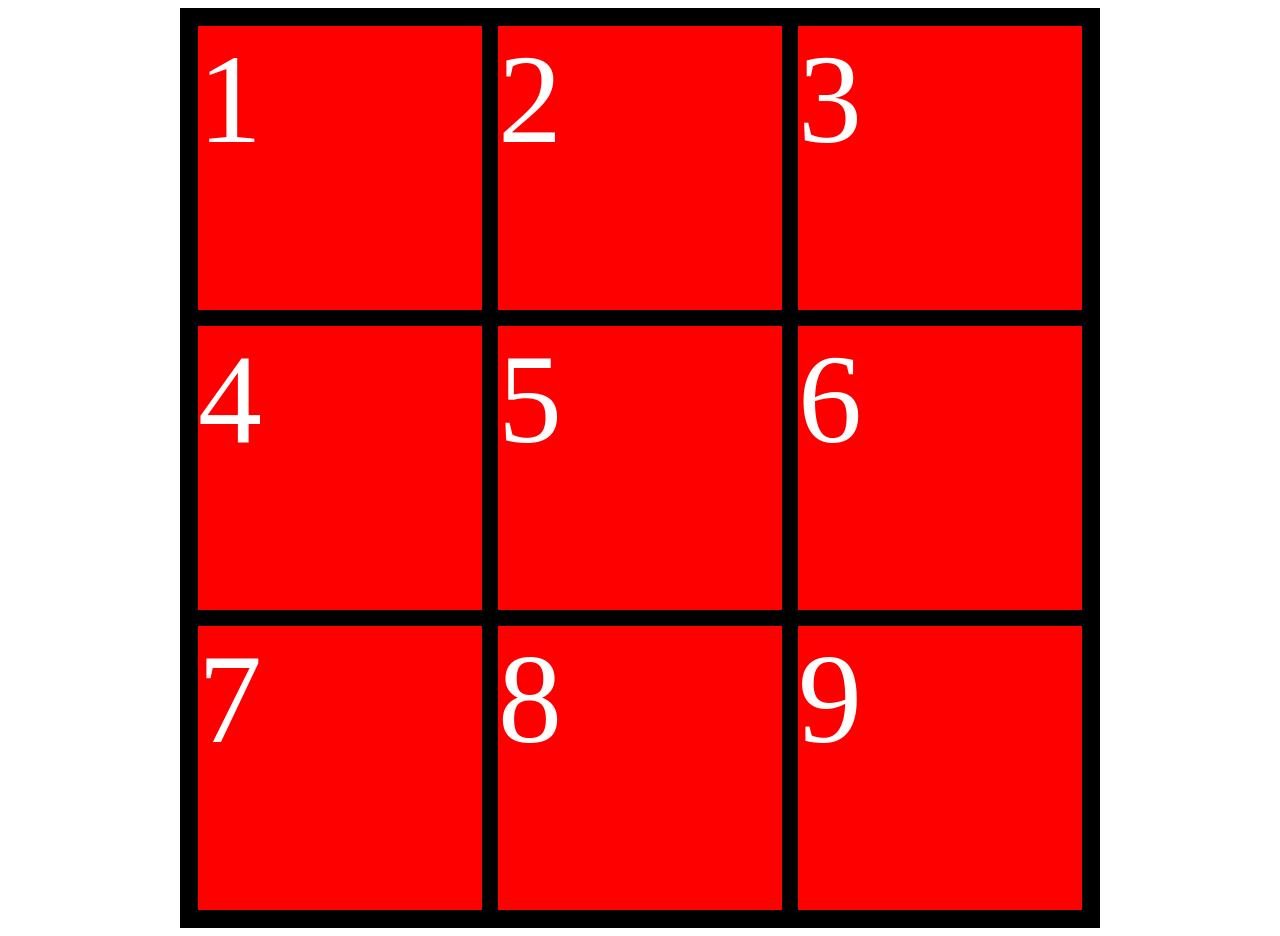
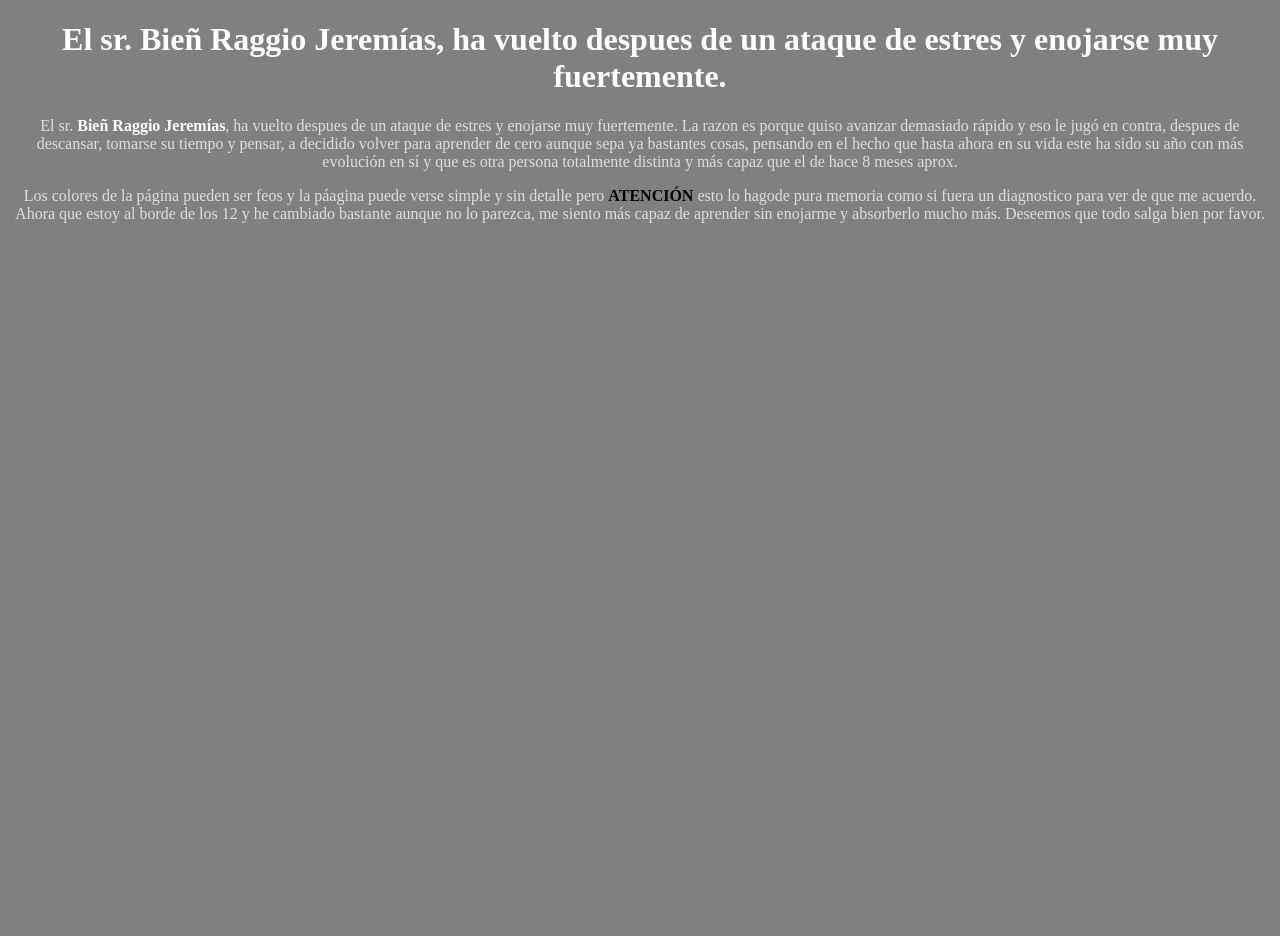
Before and after one commit to jerebien/Pruebas, a plain HTML site: page index.html in a window 1280 px wide. After the commit the page ends 800 px from the top, so only its background shows below. Drawn offline with Linux system fonts and the light colour scheme.

Commit message:
Super raro, ¿No?.

```diff
--- a/index.html
+++ b/index.html
@@ -3,21 +3,14 @@
 <head>
     <meta charset="UTF-8">
     <meta name="viewport" content="width=device-width, initial-scale=1.0">
-    <title>guionDeJAva</title>
     <link rel="stylesheet" href="styles.css">
+    <title>Jeremías esta de vuelta</title>
 </head>
 <body>
-    <div id="gridToFlexBox" class="gridBox">
-        <div class="gridFlexItem">1</div>
-        <div class="gridFlexItem">2</div>
-        <div class="gridFlexItem">3</div>
-        <div class="gridFlexItem">4</div>
-        <div class="gridFlexItem">5</div>
-        <div class="gridFlexItem">6</div>
-        <div class="gridFlexItem">7</div>
-        <div class="gridFlexItem">8</div>
-        <div class="gridFlexItem">9</div>
+    <div class="Alaing_Container">
+        <h1 class="The_Different">El sr. Bieñ Raggio Jeremías, ha vuelto despues de un ataque de estres y enojarse muy fuertemente.</h1>
+        <p>El sr.<strong class="Special_Name"> Bieñ Raggio Jeremías</strong>, ha vuelto despues de un ataque de estres y enojarse muy fuertemente. La razon es porque quiso avanzar demasiado rápido y eso le jugó en contra, despues de descansar, tomarse su tiempo y pensar, a decidido volver para aprender de cero aunque sepa ya bastantes cosas, pensando en el hecho que hasta ahora en su vida este ha sido su año con más evolución en sí y que es otra persona totalmente distinta y más capaz que el de hace 8 meses aprox.</p>
+        <p>Los colores de la página pueden ser feos y la páagina puede verse simple y sin detalle pero <strong class="Important_Words">ATENCIÓN </strong> esto lo hagode pura memoria como si fuera un diagnostico para ver de que me acuerdo. Ahora que estoy al borde de los 12 y he cambiado bastante aunque no lo parezca, me siento más capaz de aprender sin enojarme y absorberlo mucho más. Deseemos que todo salga bien por favor.</p>
     </div>
-    <script src="script.js"></script>
 </body>
 </html>
--- a/script.js
+++ b/script.js
@@ -1,13 +1,11 @@
-window.alert("Zoom al 50% para mejor exp");
-alert("Zoom al 50% para mejor exp");
-
-function gridFlex () {
-    let gridToFlexBox = document.getElementById("gridToFlexBox");
-    if (gridToFlexBox.className === "gridBox") {
-        gridToFlexBox.className = "flexBox";
+function ChangeText () {
+    let changed = document.getElementById("changed");
+    if (changed.className === "textone") {
+        (changed.className === "texttwo")
     }
-    else { gridToFlexBox.className = "gridBox";
+    else {
+        changed.className = "textone";
     }
 }
 
-document.getElementById("gridToFlexBox").onclick = gridFlex;
+document.getElementById(changed).onclick = ChangeText;
--- a/styles.css
+++ b/styles.css
@@ -1,30 +1,20 @@
 body {
-    display: flex;
-    justify-content: center;
-    align-items: center;
+    background-color: #808080;
 }
 
-.gridBox {
-    display: grid;
-    border: 10px solid black;
-    width: 900px;
-    height: 900px;
-    grid-template-columns: repeat(3, 300px);
-    grid-template-rows: repeat(3, 300px);
+.Alaing_Container {
+    text-align: center;
+    color: #dedede;
 }
 
-.gridFlexItem {
-    font-size: 128px;
-    color: white;
-    background-color: red;
-    box-sizing: border-box;
-    border: 8px solid black;
-    cursor: pointer;
+.Special_Name {
+    color: #ffffff;
 }
 
-.flexBox {
-    display: flex;
-    space-between: evenly;
-    width: 900px;
-    min-height: 900px;
+.Important_Words {
+    color: #000000;
 }
+
+.The_Different {
+    color: #ffffff;
+}
```
